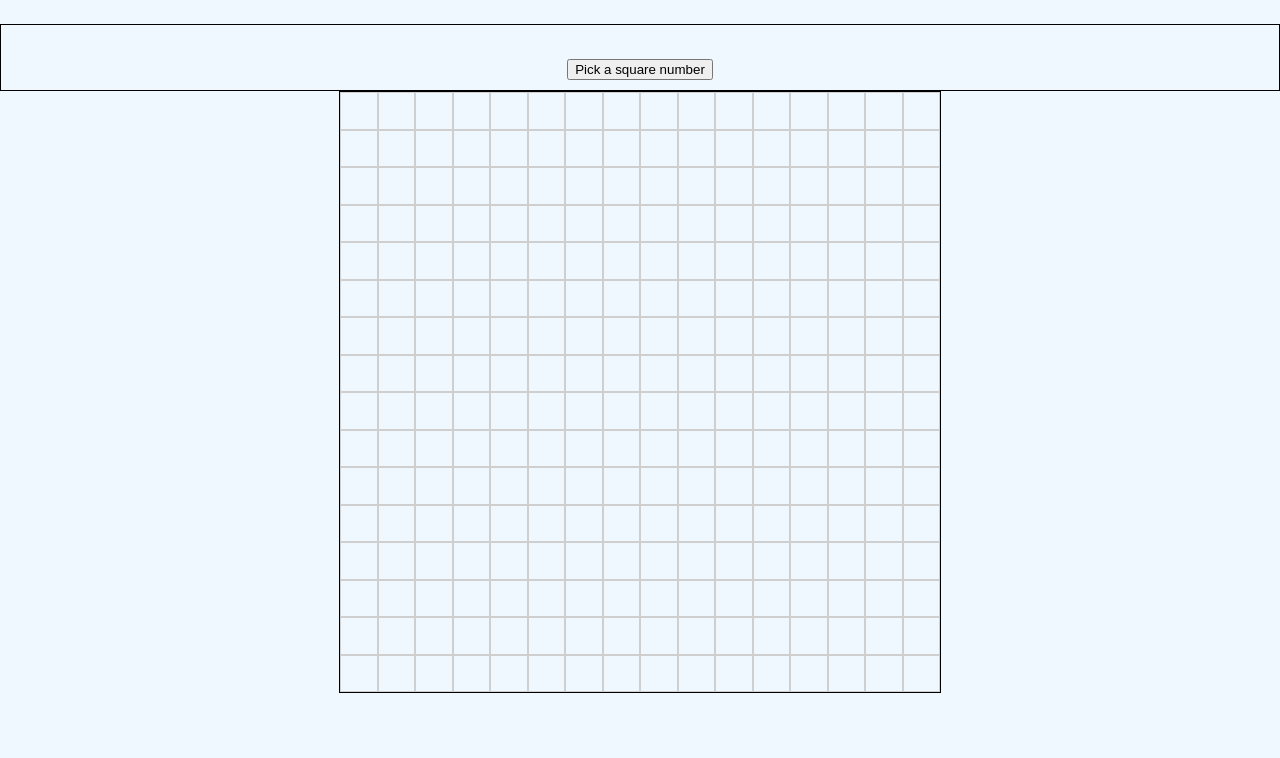
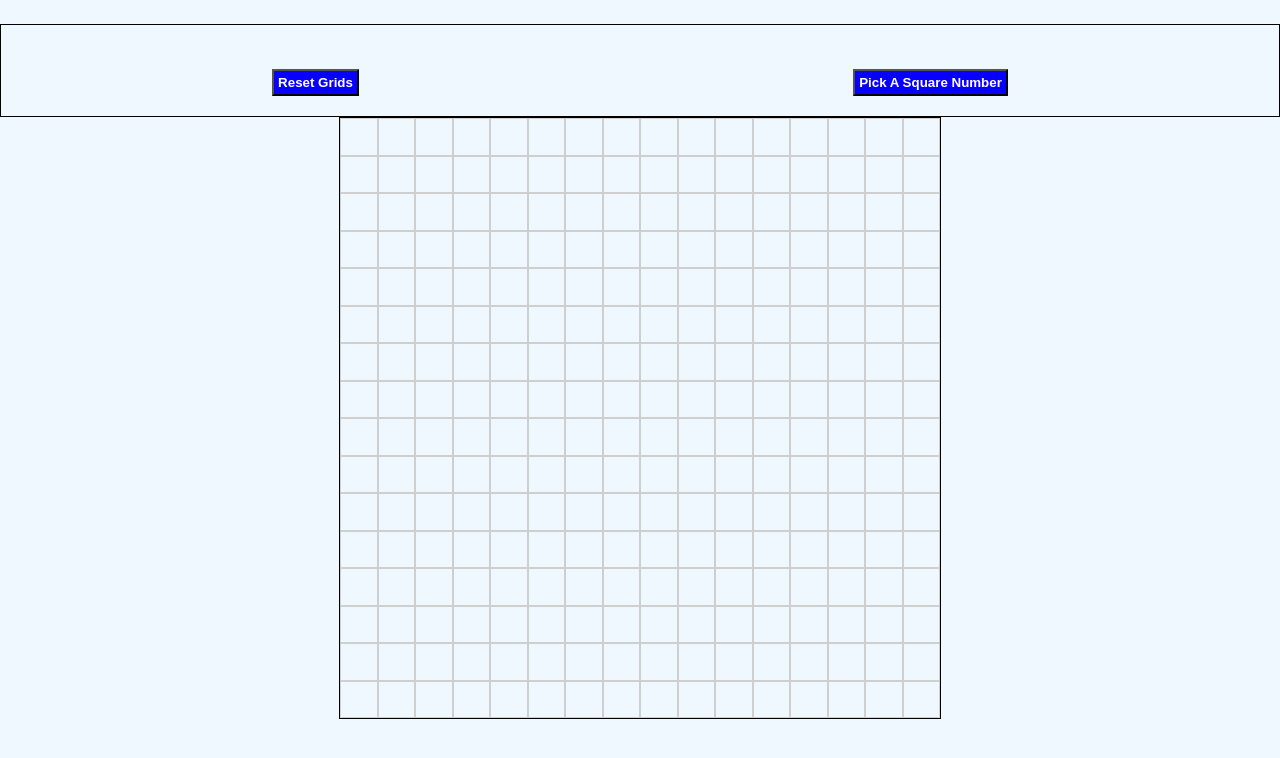
Before and after one commit to Kinsasha/etch-a-sketch, a plain HTML site: page index.html in a window 1280 px wide. Drawn offline with Linux system fonts and the light colour scheme.

```diff
--- a/index.html
+++ b/index.html
@@ -9,7 +9,12 @@
   </head>
   <body>
     <div class="button-container">
-      <button type="button" class="squares">Pick a square number</button>
+      <button type="button" class="reset">
+        <a href="./index.html" class="reset-link">Reset Grids</a>
+      </button>
+      <!-- <button type="button" class="squares">RBG mode</button> -->
+      <!-- <button type="button" class="Gradient">Gradient Mode</button> -->
+      <button type="button" class="squares">Pick A Square Number</button>
     </div>
     <div class="container-one"></div>
 
--- a/script.js
+++ b/script.js
@@ -9,6 +9,7 @@
 
 function createGridBoxes(squaresPerSide = 16) {
   divContainer.innerHTML = "";
+
   for (let i = 0; i < squaresPerSide * squaresPerSide; i++) {
     const gridBoxes = document.createElement("div");
     gridBoxes.className = "boxes";
@@ -39,9 +40,22 @@
 
 function changeSquareNumber() {
   const square = Number(prompt("Enter a number"));
-  if (isNaN(square) || square <= 0) {
-    alert("please input a number greater than 0");
+  if (isNaN(square) || square <= 0 || square > 100) {
+    alert("please input a number greater than 0 and less than 100");
     return;
   }
   createGridBoxes(square);
 }
+
+// const gradientMode = document.querySelector(".gradient");
+
+// gradientMode.addEventListener("click", changeToGradient);
+
+// function changeToGradient() {
+//   for (let i = 0; i <= 100; i += 10) {
+//     const gradBoxes = document.querySelector(".boxes");
+//     gradBoxes.addEventListener('mouseover',() => {
+//       gradBoxes.style.backgroundColor =
+//     });
+//   }
+// }
--- a/style.css
+++ b/style.css
@@ -19,12 +19,26 @@
 }
 .button-container {
   display: flex;
+  justify-content: space-around;
   margin-top: 24px;
   margin-bottom: 0;
   padding: 24px;
   padding-bottom: 0;
   border: solid 1px black;
 }
-.squares {
-  margin: 10px auto;
+button {
+  margin: 20px;
+  padding: 4px;
+  background-color: rgb(8, 0, 255);
+  color: white;
+  font-weight: bold;
 }
+button:hover,
+.reset-link:hover {
+  background-color: rgb(0, 113, 42);
+  color: rgb(222, 0, 0);
+}
+.reset-link {
+  text-decoration: none;
+  color: white;
+}
```
